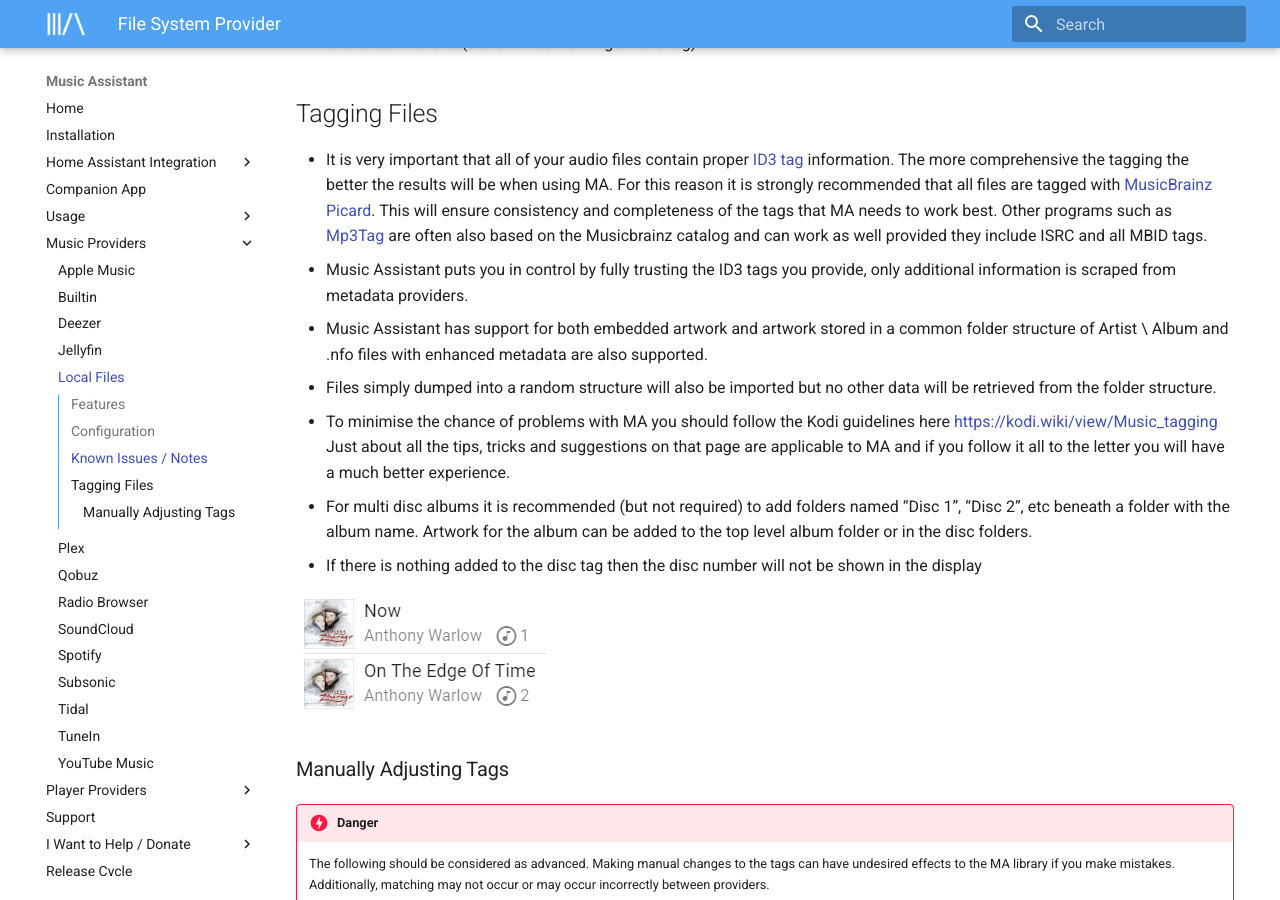
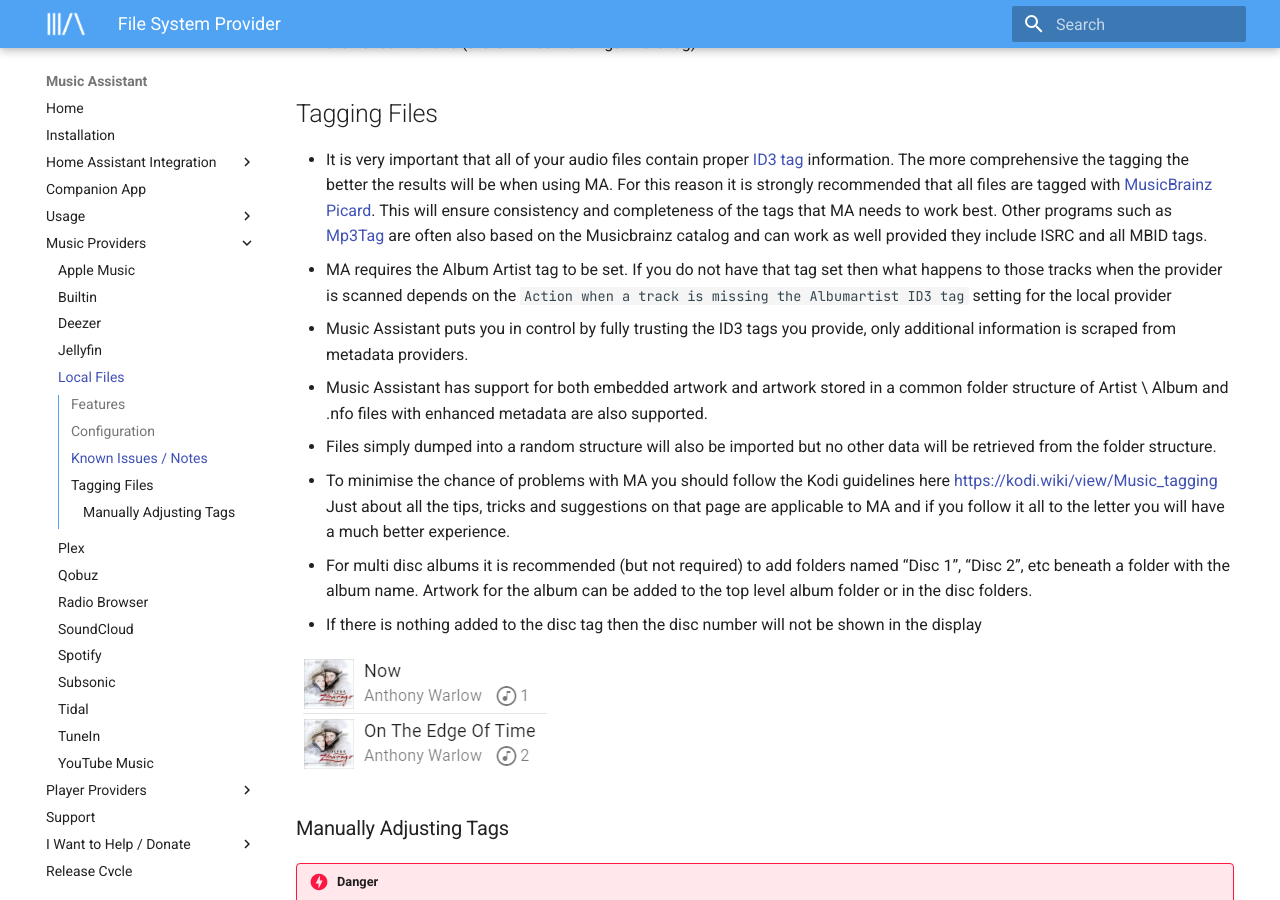
Before and after one commit to pwbriggs/music-assistant.github.io, an MkDocs documentation site: the page built from docs/music-providers/filesystem.md, in a window 1280 px wide and 900 px high, scrolled down 1922 px. Built offline with MkDocs 1.6.1 and Material for MkDocs 9.7.7, drawn with Linux system fonts in a browser that asks for light colours.

Commit message:
Draw attention to the album artist setting

```diff
--- a/docs/music-providers/filesystem.md
+++ b/docs/music-providers/filesystem.md
@@ -50,6 +50,7 @@
 ## Tagging Files
 
 - It is very important that all of your audio files contain proper [ID3 tag](https://en.wikipedia.org/wiki/ID3) information. The more comprehensive the tagging the better the results will be when using MA. For this reason it is strongly recommended that all files are tagged with [MusicBrainz Picard](https://picard.musicbrainz.org). This will ensure consistency and completeness of the tags that MA needs to work best. Other programs such as [Mp3Tag](https://www.mp3tag.de/en/) are often also based on the Musicbrainz catalog and can work as well provided they include ISRC and all MBID tags.
+- MA requires the Album Artist tag to be set. If you do not have that tag set then what happens to those tracks when the provider is scanned depends on the `Action when a track is missing the Albumartist ID3 tag` setting for the local provider
 - Music Assistant puts you in control by fully trusting the ID3 tags you provide, only additional information is scraped from metadata providers.
 - Music Assistant has support for both embedded artwork and artwork stored in a common folder structure of Artist \ Album and .nfo files with enhanced metadata are also supported.
 - Files simply dumped into a random structure will also be imported but no other data will be retrieved from the folder structure.
```
